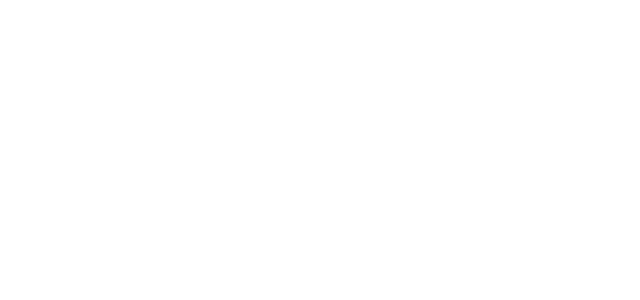
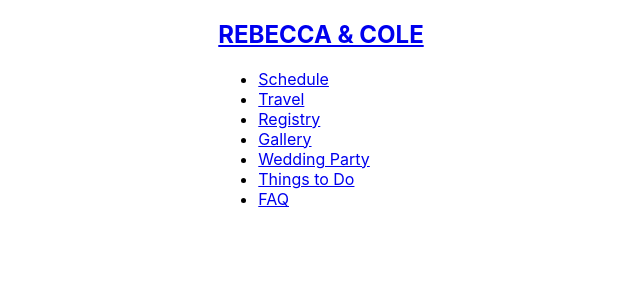
Before and after one commit to colecrum26/wedding, a React (Create React App) app in the folder wedding-website/: page / in a window 1280 px wide. Shown: the top 300 px of the page, without its empty margins (319-959 px from the left). Built offline with nearby package versions, Linux system fonts and the light colour scheme.

Commit message:
building out header with links

```diff
--- a/wedding-website/public/index.html
+++ b/wedding-website/public/index.html
@@ -24,7 +24,7 @@
       work correctly both with client-side routing and a non-root public URL.
       Learn how to configure a non-root public URL by running `npm run build`.
     -->
-    <title>React App</title>
+    <title>Rebecca and Cole's Wedding</title>
   </head>
   <body>
     <noscript>You need to enable JavaScript to run this app.</noscript>
--- a/wedding-website/src/App.css
+++ b/wedding-website/src/App.css
@@ -1,15 +1,7 @@
-.App {
-  text-align: center;
-}
-
-
-.App-header {
-  background-color: #282c34;
+div {
   min-height: 100vh;
   display: flex;
   flex-direction: column;
   align-items: center;
   justify-content: center;
-  font-size: calc(10px + 2vmin);
-  color: white;
 }
--- a/wedding-website/src/App.jsx
+++ b/wedding-website/src/App.jsx
@@ -1,16 +1,12 @@
-import {
-  BrowserRouter as Router,
-  Routes,
-  Route,
-  BrowserRouter,
-} from "react-router-dom";
+import { BrowserRouter as Router, Routes, Route } from "react-router-dom";
+import Home from "./home";
 import "./App.css";
 
 function App() {
   return (
     <Router>
       <Routes>
-        <Route path="/"></Route>
+        <Route path="/" element={<Home />}></Route>
         <Route path="/schedule"></Route>
         <Route path="/travel"></Route>
         <Route path="/registry"></Route>
--- /dev/null
+++ b/wedding-website/src/components/header.jsx
@@ -0,0 +1,22 @@
+import { NavLink } from "react-router-dom";
+
+function Header() {
+    return (
+        <header>
+            <nav>
+                <h1 className="header-title"><NavLink>REBECCA & COLE</NavLink></h1>
+                <ul className="nav-links">
+                    <li className="nav-item"><NavLink>Schedule</NavLink></li>
+                    <li className="nav-item"><NavLink>Travel</NavLink></li>
+                    <li className="nav-item"><NavLink>Registry</NavLink></li>
+                    <li className="nav-item"><NavLink>Gallery</NavLink></li>
+                    <li className="nav-item"><NavLink>Wedding Party</NavLink></li>
+                    <li className="nav-item"><NavLink>Things to Do</NavLink></li>
+                    <li className="nav-item"><NavLink>FAQ</NavLink></li>
+                </ul>
+            </nav>
+        </header>
+    )
+}
+
+export default Header;
--- /dev/null
+++ b/wedding-website/src/home.jsx
@@ -0,0 +1,12 @@
+import Header from "./components/header";
+
+function Home() {
+    return (
+        <div className="home">
+            <Header />
+            <div></div>
+        </div>
+    )
+}
+
+export default Home;
```
Also changed, not shown: wedding-website/public/manifest.json.
